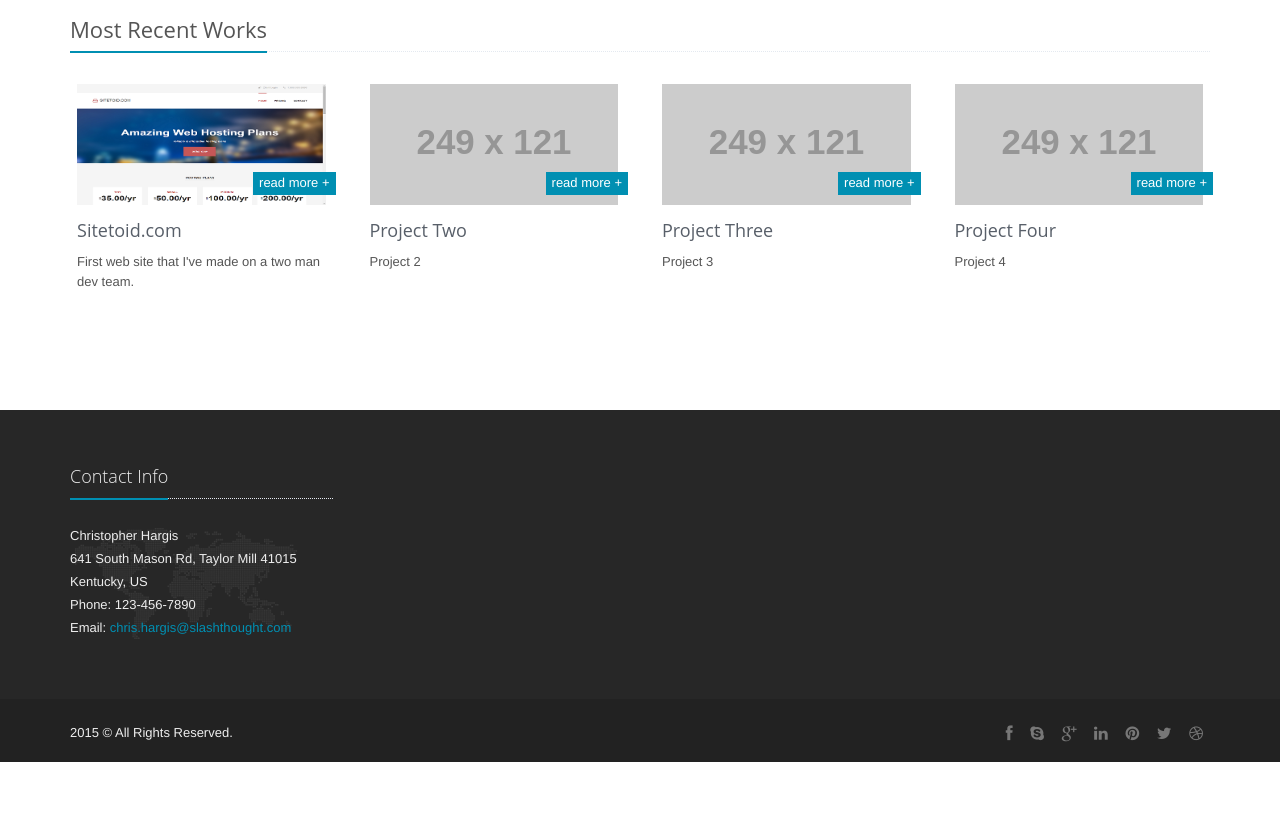
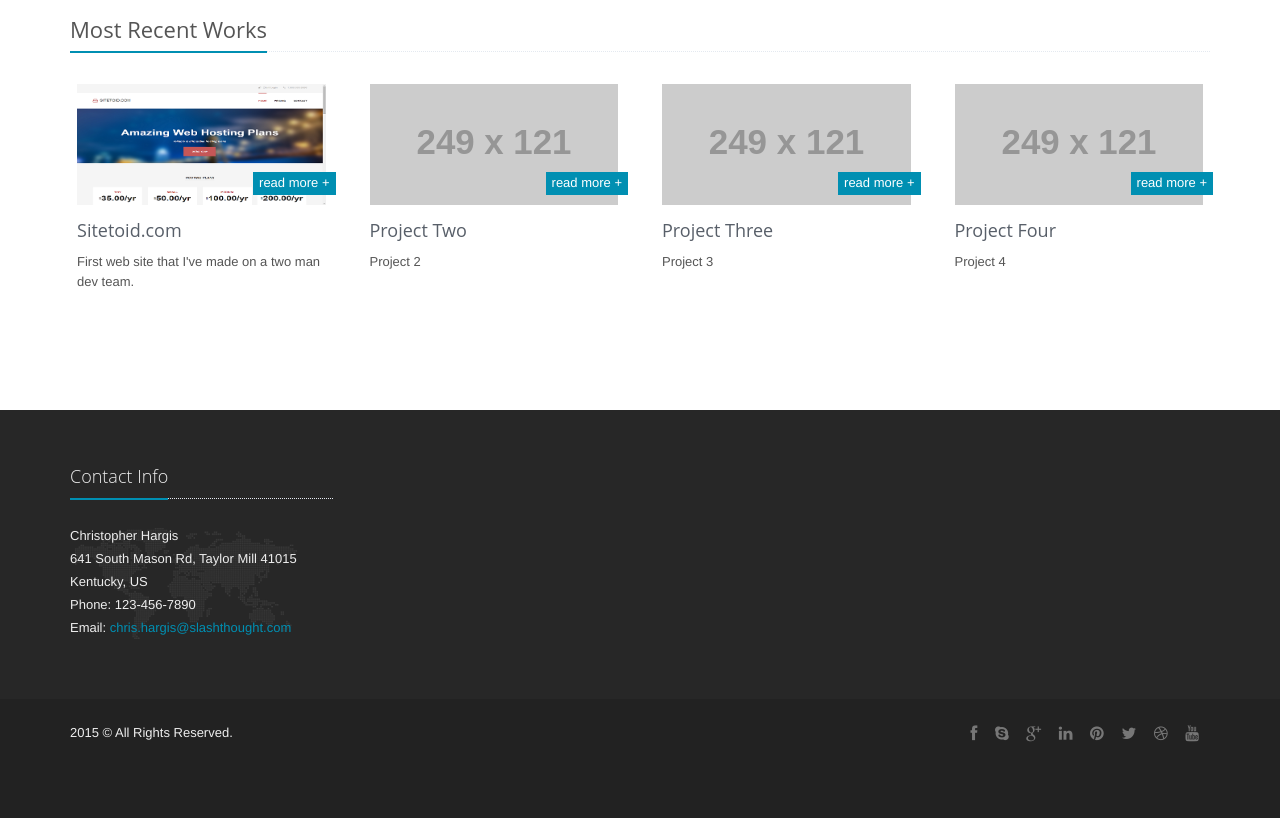
Before and after one commit to ChrisHargis/chrishargis.com, a website: page src/index.html in a window 1280 px wide. Shown: the part 786-1604 px from the top of the page. Before the commit the page ends 1548 px from the top, so only its background shows below. Drawn offline with nearby package versions, Linux system fonts and the light colour scheme; placeholder pictures from the web are drawn by us.

Commit message:
Add youtube button.

```diff
--- a/src/index.html
+++ b/src/index.html
@@ -308,6 +308,11 @@
                                     <i class="fa fa-dribbble"></i>
                                 </a>
                             </li>
+
+                            <li>
+                                <a href="#" class="tooltips" data-toggle="tooltip" data-placement="top" title="" data-original-title="Youtube">
+                                <i class="fa fa-youtube"></i>
+                            </li>
                         </ul>
                     </div>
                     <!-- End Social Links -->
```
